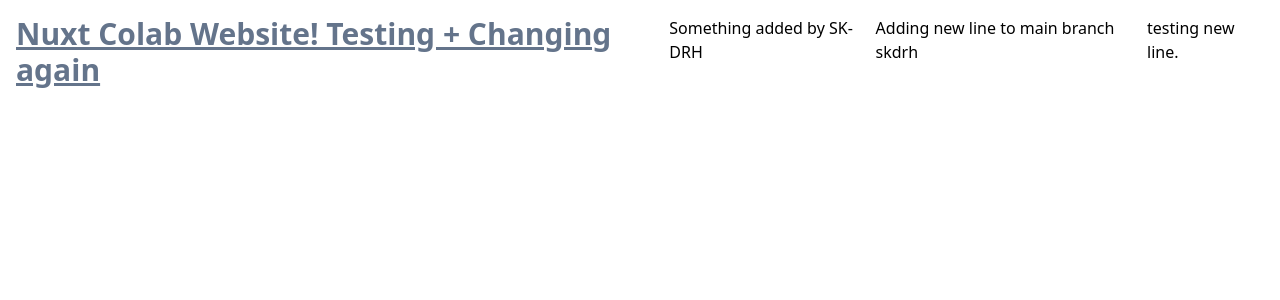
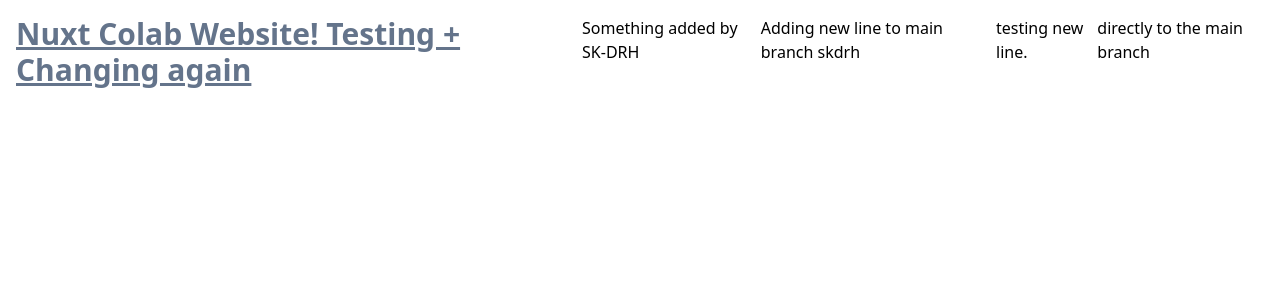
Before and after one commit to dragon-devs/colab-website, a Nuxt app: page / in a window 1280 px wide. Shown: the top 300 px of the page. Built offline with nearby package versions, Linux system fonts and the light colour scheme.

Commit message:
main branch commit

```diff
--- a/pages/index.vue
+++ b/pages/index.vue
@@ -6,6 +6,7 @@
     <p>Something added by SK-DRH</p>
     <p>Adding new line to main branch skdrh</p>
     <p>testing new line.</p>
+    <p>directly to the main branch</p>
   </div>
 </template>
 
```
